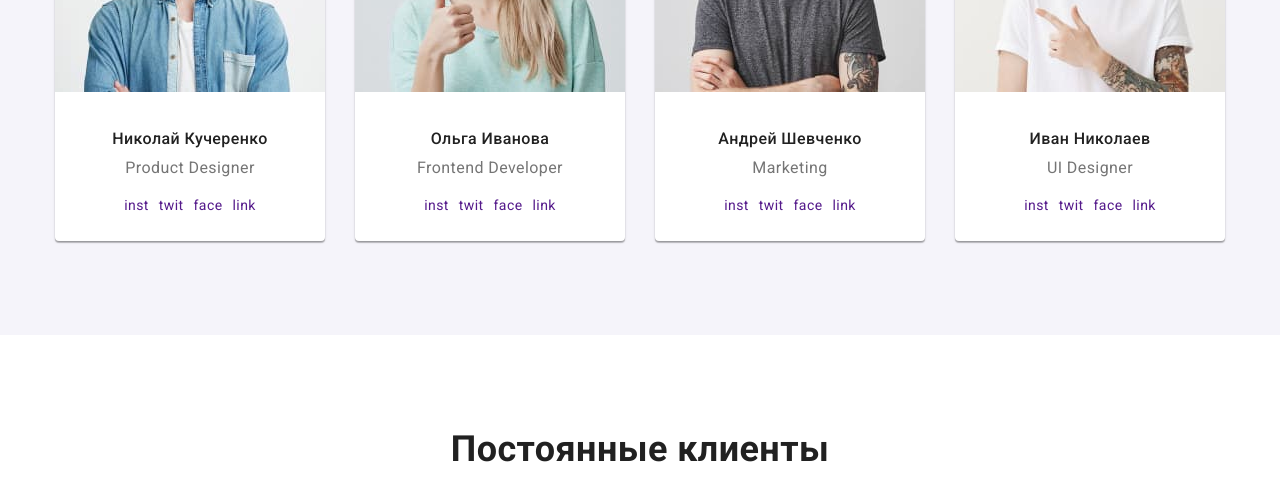
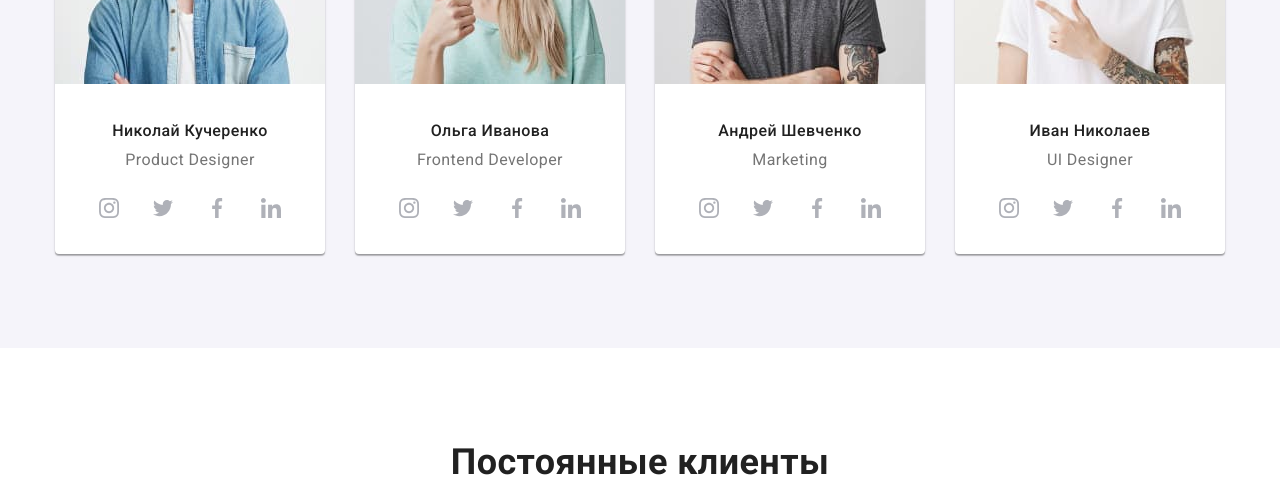
Before and after one commit to kvlad0610/goit-markup-hw-03, a plain HTML site: page index.html in a window 1280 px wide. Shown: the part 2000-2500 px from the top of the page. Drawn offline with Linux system fonts and the light colour scheme.

Commit message:
прописал в css иконки соцсетей

```diff
--- a/css/styles.css
+++ b/css/styles.css
@@ -124,6 +124,11 @@ p {
   color: var(--accent-color);
 }
 
+.current {
+  border-bottom: 4px solid var(--accent-color);
+  border-radius: 2px;
+}
+
 /* Address */
 
 .header-address {
@@ -201,10 +206,22 @@ p {
 /* Hero */
 
 .hero {
-  text-align: center;
   padding-top: 200px;
   padding-bottom: 200px;
+  text-align: center;
   background-color: var(--primery-background-color);
+}
+
+.hero-fon {
+  max-width: 1600px;
+  height: 600px;
+  margin-left: auto;
+  margin-right: auto;
+  background-image: linear-gradient(to right, rgba(47, 48, 58, 0.8), rgba(47, 48, 58, 0.8)),
+    url(../images/Header.jpg);
+  background-repeat: no-repeat;
+  background-size: contain;
+  background-position: center;
 }
 
 .hero-title {
@@ -256,6 +273,34 @@ p {
 
 .features-item:not(:last-child) {
   margin-right: 30px;
+}
+
+.features-item::before {
+  display: block;
+  content: '';
+  height: 120px;
+  /* background-image: url('../images/antenna.svg'); */
+  background-repeat: no-repeat;
+  background-position: center;
+  background-color: #f5f4fa;
+  border-radius: 4px;
+  margin-bottom: 30px;
+}
+
+.antenna::before {
+  background-image: url('../images/antenna.svg');
+}
+
+.clock::before {
+  background-image: url('../images/clock.svg');
+}
+
+.diagram::before {
+  background-image: url('../images/diagram.svg');
+}
+
+.astronaut::before {
+  background-image: url('../images/astronaut.svg');
 }
 
 .features-img {
@@ -354,6 +399,35 @@ p {
 
 .social-item:not(:last-child) {
   margin-right: 10px;
+}
+
+.social-link {
+  width: 44px;
+  height: 44px;
+  background-repeat: no-repeat;
+  background-position: center;
+  background-size: 20px;
+  border-radius: 50%;
+}
+
+.footer .social-link {
+  background-color: rgba(255, 255, 255, 0.1);
+}
+
+.instagram {
+  background-image: url('../images/instagram.svg');
+}
+
+.twitter {
+  background-image: url('../images/twitter.svg');
+}
+
+.facebook {
+  background-image: url('../images/facebook.svg');
+}
+
+.linkedin {
+  background-image: url('../images/linkedin.svg');
 }
 
 /* CUSTOMERS */
--- a/index.html
+++ b/index.html
@@ -49,7 +49,7 @@
     </header>
     <main>
       <!--Герой-->
-      <section class="hero">
+      <section class="hero hero-fon">
         <div class="container">
           <h1 class="hero-title">
             Эффективные решения <br />
@@ -67,14 +67,14 @@
           <!--Позже h2 скроется через CSS-->
           <h2 class="section-title hidden">Особенности</h2>
           <ul class="features-list list">
-            <li class="features-item">
-              <img
+            <li class="features-item antenna">
+              <!-- <img
                 class="features-img"
                 src="./images/antenna.svg"
                 alt="Антена"
                 width="70"
                 height="70"
-              />
+              /> -->
               <h3 class="features-title">Внимание к деталям</h3>
               <p class="features-text">
                 Идейные соображения, а также начало повседневной работы по формированию
@@ -82,14 +82,14 @@
               </p>
             </li>
 
-            <li class="features-item">
-              <img
+            <li class="features-item clock">
+              <!-- <img
                 class="features-img"
                 src="./images/clock.svg"
                 alt="Часы"
                 width="70"
                 height="70"
-              />
+              /> -->
               <h3 class="features-title">Пунктуальность</h3>
               <p class="features-text">
                 Задача организации, в особенности же рамки и место обучения кадров влечет за
@@ -97,14 +97,14 @@
               </p>
             </li>
 
-            <li class="features-item">
-              <img
+            <li class="features-item diagram">
+              <!-- <img
                 class="features-img"
                 src="./images/diagram.svg"
                 alt="Диаграмма"
                 width="70"
                 height="70"
-              />
+              /> -->
               <h3 class="features-title">Планирование</h3>
               <p class="features-text">
                 Равным образом консультация с широким активом в значительной степени
@@ -112,14 +112,14 @@
               </p>
             </li>
 
-            <li class="features-item">
-              <img
+            <li class="features-item astronaut">
+              <!-- <img
                 class="features-img"
                 src="./images/astronaut.svg"
                 alt="Астронавт"
                 width="70"
                 height="70"
-              />
+              /> -->
               <h3 class="features-title">Современные технологии</h3>
               <p class="features-text">
                 Значимость этих проблем настолько очевидна, что реализация плановых заданий.
@@ -189,16 +189,24 @@
 
               <ul class="social-list list">
                 <li class="social-item">
-                  <a class="social-link link" href="" aria-label="иконка инстаграма">inst</a>
+                  <a
+                    class="social-link link instagram"
+                    href=""
+                    aria-label="иконка инстаграма"
+                  ></a>
                 </li>
                 <li class="social-item">
-                  <a class="social-link link" href="" aria-label="иконка твитер">twit</a>
+                  <a class="social-link link twitter" href="" aria-label="иконка твитер"></a>
                 </li>
                 <li class="social-item">
-                  <a class="social-link link" href="" aria-label="иконка фейсбук">face</a>
+                  <a class="social-link link facebook" href="" aria-label="иконка фейсбук"></a>
                 </li>
                 <li class="social-item">
-                  <a class="social-link link" href="" aria-label="иконка линкедин">link</a>
+                  <a
+                    class="social-link link linkedin"
+                    href=""
+                    aria-label="иконка линкедин"
+                  ></a>
                 </li>
               </ul>
             </li>
@@ -216,16 +224,24 @@
 
               <ul class="social-list list">
                 <li class="social-item">
-                  <a class="social-link link" href="" aria-label="иконка инстаграма">inst</a>
+                  <a
+                    class="social-link link instagram"
+                    href=""
+                    aria-label="иконка инстаграма"
+                  ></a>
                 </li>
                 <li class="social-item">
-                  <a class="social-link link" href="" aria-label="иконка твитер">twit</a>
+                  <a class="social-link link twitter" href="" aria-label="иконка твитер"></a>
                 </li>
                 <li class="social-item">
-                  <a class="social-link link" href="" aria-label="иконка фейсбук">face</a>
+                  <a class="social-link link facebook" href="" aria-label="иконка фейсбук"></a>
                 </li>
                 <li class="social-item">
-                  <a class="social-link link" href="" aria-label="иконка линкедин">link</a>
+                  <a
+                    class="social-link link linkedin"
+                    href=""
+                    aria-label="иконка линкедин"
+                  ></a>
                 </li>
               </ul>
             </li>
@@ -243,16 +259,24 @@
 
               <ul class="social-list list">
                 <li class="social-item">
-                  <a class="social-link link" href="" aria-label="иконка инстаграма">inst</a>
+                  <a
+                    class="social-link link instagram"
+                    href=""
+                    aria-label="иконка инстаграма"
+                  ></a>
                 </li>
                 <li class="social-item">
-                  <a class="social-link link" href="" aria-label="иконка твитер">twit</a>
+                  <a class="social-link link twitter" href="" aria-label="иконка твитер"></a>
                 </li>
                 <li class="social-item">
-                  <a class="social-link link" href="" aria-label="иконка фейсбук">face</a>
+                  <a class="social-link link facebook" href="" aria-label="иконка фейсбук"></a>
                 </li>
                 <li class="social-item">
-                  <a class="social-link link" href="" aria-label="иконка линкедин">link</a>
+                  <a
+                    class="social-link link linkedin"
+                    href=""
+                    aria-label="иконка линкедин"
+                  ></a>
                 </li>
               </ul>
             </li>
@@ -270,16 +294,24 @@
 
               <ul class="social-list list">
                 <li class="social-item">
-                  <a class="social-link link" href="" aria-label="иконка инстаграма">inst</a>
+                  <a
+                    class="social-link link instagram"
+                    href=""
+                    aria-label="иконка инстаграма"
+                  ></a>
                 </li>
                 <li class="social-item">
-                  <a class="social-link link" href="" aria-label="иконка твитер">twit</a>
+                  <a class="social-link link twitter" href="" aria-label="иконка твитер"></a>
                 </li>
                 <li class="social-item">
-                  <a class="social-link link" href="" aria-label="иконка фейсбук">face</a>
+                  <a class="social-link link facebook" href="" aria-label="иконка фейсбук"></a>
                 </li>
                 <li class="social-item">
-                  <a class="social-link link" href="" aria-label="иконка линкедин">link</a>
+                  <a
+                    class="social-link link linkedin"
+                    href=""
+                    aria-label="иконка линкедин"
+                  ></a>
                 </li>
               </ul>
             </li>
@@ -367,16 +399,16 @@
 
           <ul class="social-list list">
             <li class="social-item">
-              <a class="social-link link" href="" aria-label="иконка инстаграма">inst</a>
+              <a class="social-link link instagram" href="" aria-label="иконка инстаграма"></a>
             </li>
             <li class="social-item">
-              <a class="social-link link" href="" aria-label="иконка твитер">twit</a>
+              <a class="social-link link twitter" href="" aria-label="иконка твитер"></a>
             </li>
             <li class="social-item">
-              <a class="social-link link" href="" aria-label="иконка фейсбук">face</a>
+              <a class="social-link link facebook" href="" aria-label="иконка фейсбук"></a>
             </li>
             <li class="social-item">
-              <a class="social-link link" href="" aria-label="иконка линкедин">link</a>
+              <a class="social-link link linkedin" href="" aria-label="иконка линкедин"></a>
             </li>
           </ul>
         </div>
```
Also changed, not shown: portfolio.html (+4 -4 lines), images/Header.jpg (added), images/facebook.svg (added), images/instagram.svg (added), images/linkedin.svg (added), images/twitter.svg (added).
